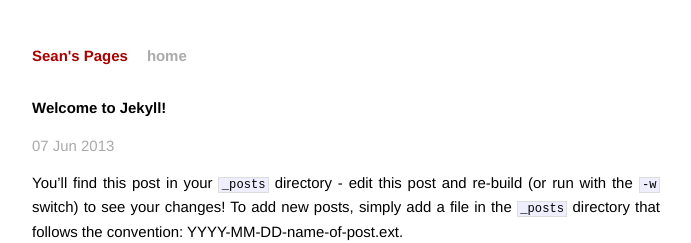
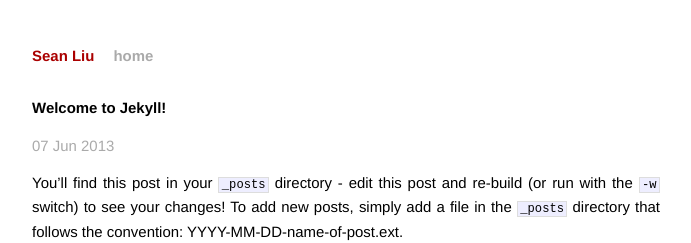
Before and after one commit to Nukker/liouys.github.io, a Jekyll site: the page built from _posts/2013-06-07-welcome-to-jekyll.markdown, in a window 1280 px wide. Shown: the top 243 px of the page, without its empty margins (294-985 px from the left). Built offline with Jekyll 4.4.1, drawn with Linux system fonts in a browser that asks for light colours.

Commit message:
添加favicon.ico。

```diff
--- a/_config.yml
+++ b/_config.yml
@@ -1,2 +1,2 @@
-name: Sean's Pages
+name: Sean Liu
 pygments: true
--- a/index.html
+++ b/index.html
@@ -1,6 +1,6 @@
 ---
 layout: default
-title: Sean's Pages
+title: Sean's Home
 ---
 
 <div id="home">
```
Also changed, not shown: favicon.ico (added).
